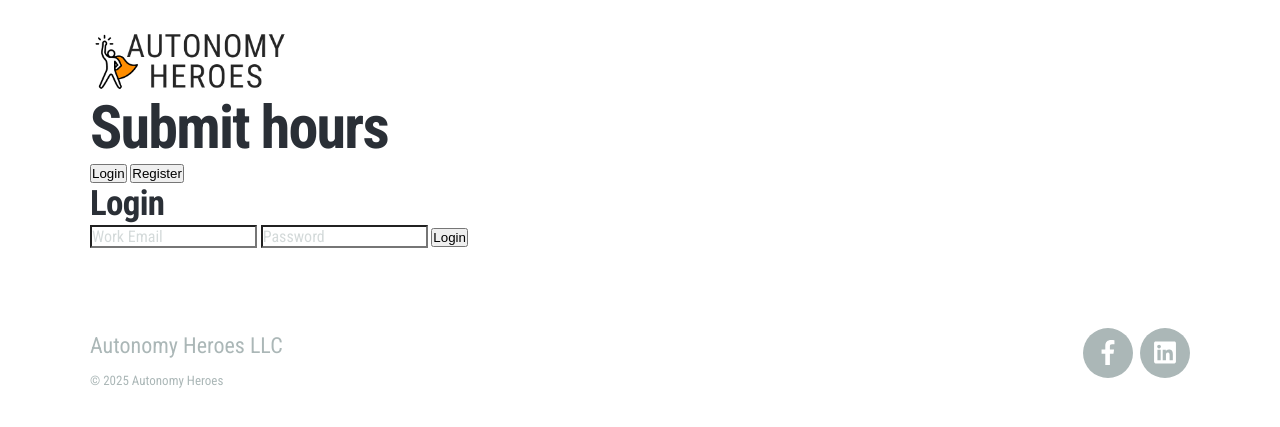
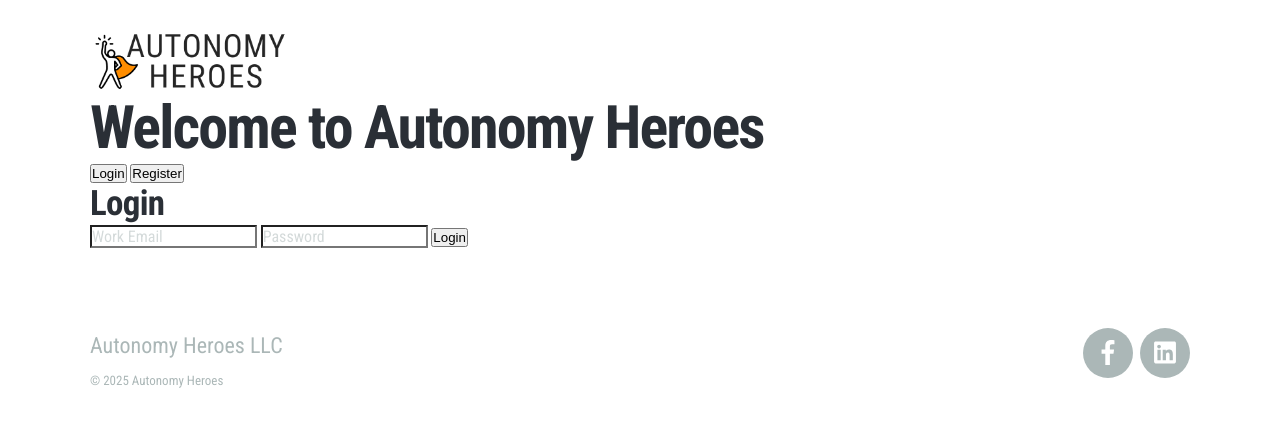
Before and after one commit to Kiril3l5/hours-autonomyheroes, a Jekyll site: the page built from index.html, in a window 1280 px wide. Shown: the top 427 px of the page. Built offline with Jekyll 4.4.1, drawn with Linux system fonts in a browser that asks for light colours; nearby versions of some CDN libraries; comment, search, counter and statistics services are not loaded; some of the changed lines change nothing that is shown.

Commit message:
Update index.html

```diff
--- a/index.html
+++ b/index.html
@@ -18,7 +18,7 @@
 </head>
 <body>
   <div class="wrap form-page">
-    <h1 class="title">Submit hours</h1>
+    <h1 class="title">Welcome to Autonomy Heroes</h1>
 
     <div class="form-container">
       <!-- Toggle Buttons -->
@@ -101,7 +101,10 @@
         .then(() => {
           alert('Account created successfully!');
         })
-        .catch(error => alert(error.message));
+        .catch(error => {
+          console.error('Error:', error);
+          alert(error.message);
+        });
     }
 
     // Login User
@@ -113,7 +116,10 @@
         .then(() => {
           alert('Login successful!');
         })
-        .catch(error => alert(error.message));
+        .catch(error => {
+          console.error('Error:', error);
+          alert(error.message);
+        });
     }
   </script>
 </body>
```
